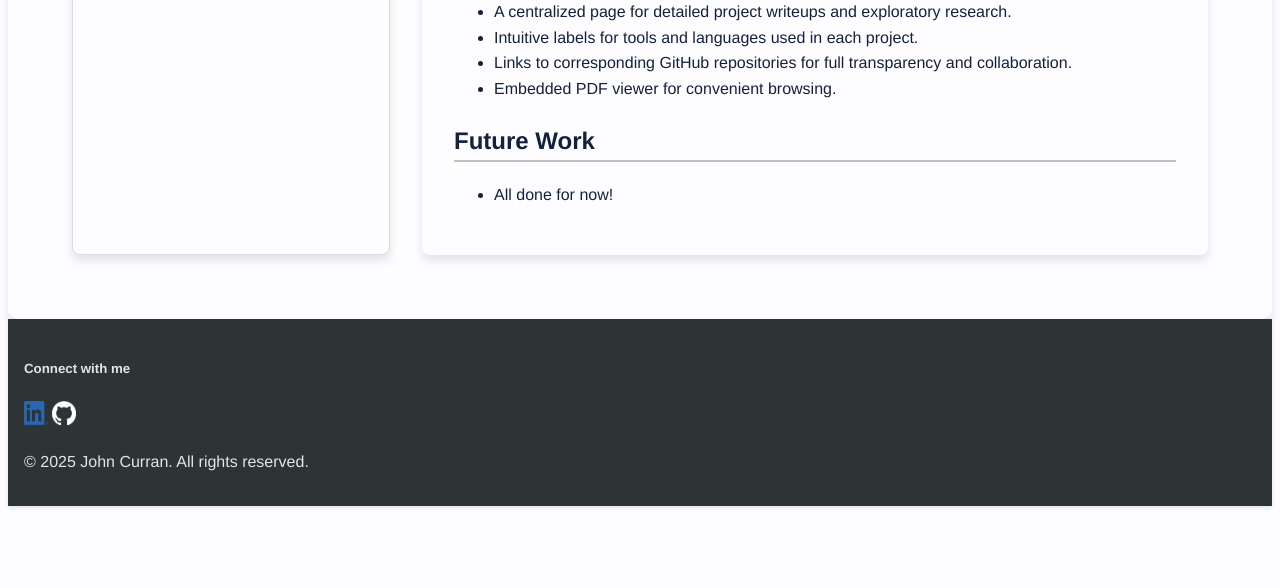
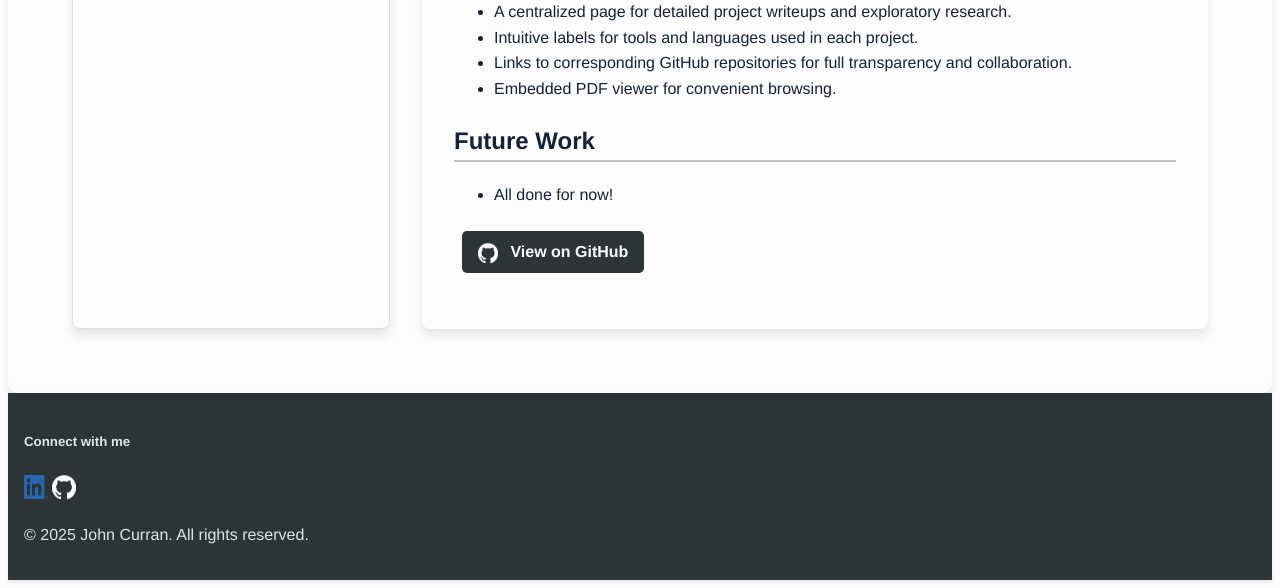
Before and after one commit to curohn/personal_blog, a Flask app: page /projects/personal_website in a window 1280 px wide. Shown: the part 826-1414 px from the top of the page. Before the commit the page ends 1334 px from the top, so only its background shows below. Run offline with Flask 3, Linux system fonts and the light colour scheme.

Commit message:
Added github buttons back

```diff
--- a/templates/projects/personal_website.html
+++ b/templates/projects/personal_website.html
@@ -46,7 +46,13 @@
             <li>All done for now!</li>
           </ul>
         </p>
-
+        <!-- GitHub Button -->
+        <p>
+            <a href="https://github.com/curohn/personal_blog" target="_blank" class="btn">
+                <img src="{{ url_for('static', filename='icons/github-mark-white.png') }}" alt="GitHub" class="icon">
+                View on GitHub
+            </a>
+        </p>
     </div>
 </div>
 {% endblock %}
--- a/templates/projects/wage_distribution.html
+++ b/templates/projects/wage_distribution.html
@@ -72,6 +72,12 @@
 
         <h2 id="references">References</h2>
         <p>Dataset is from US Census Bureau: <a href="https://data.census.gov/table/ACSST5Y2020.S1901?q=S1901">https://data.census.gov/table/ACSST5Y2020.S1901?q=S1901</a></p>
+        <p>
+            <a href="https://github.com/curohn/wage_distribution" target="_blank" class="btn">
+                <img src="{{ url_for('static', filename='icons/github-mark-white.png') }}" alt="GitHub" class="icon">
+                View on GitHub
+            </a>
+        </p>
     </div>
 </div>
 {% endblock %}
```
Also changed, not shown: templates/projects/delivery_app_simulation.html (+8 -0 lines), templates/projects/global_temperature_analysis.html (+7 -0 lines), templates/projects/template.html (+8 -0 lines), todo.md (+1 -1 lines).
